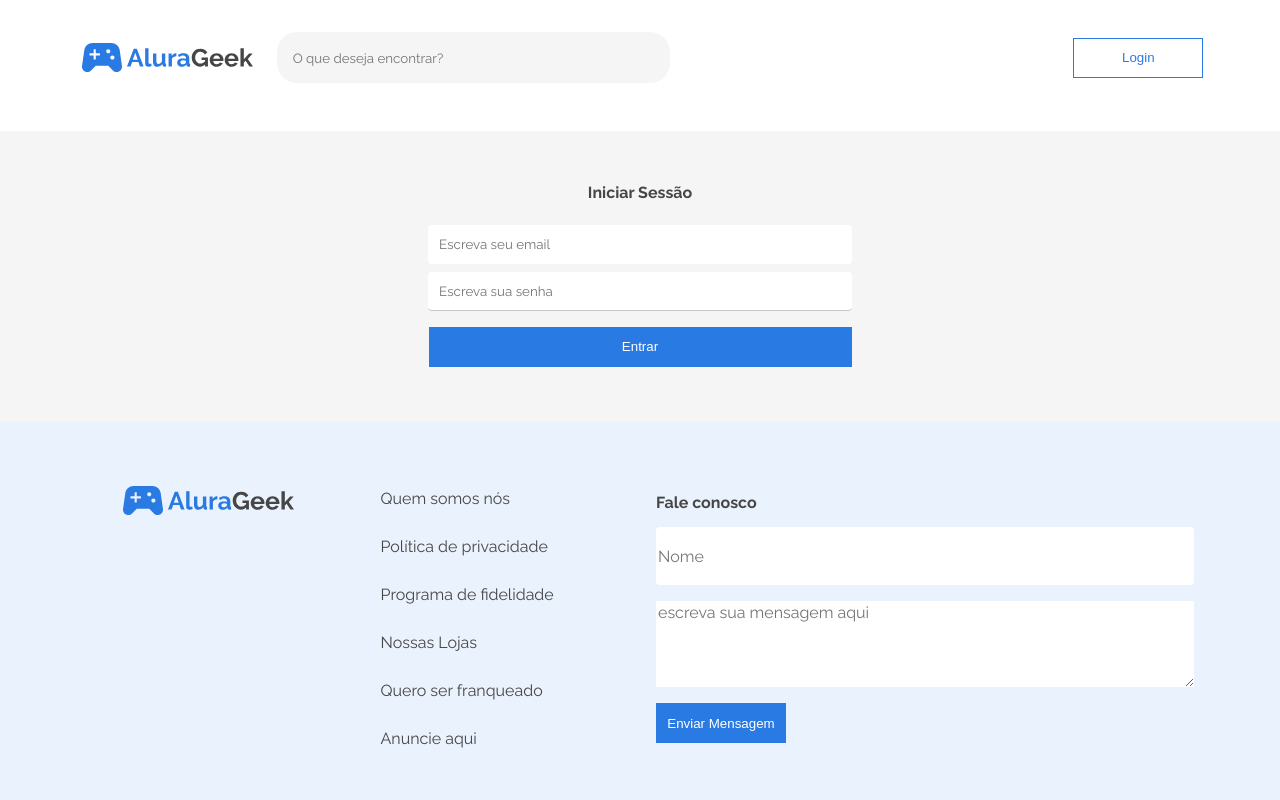
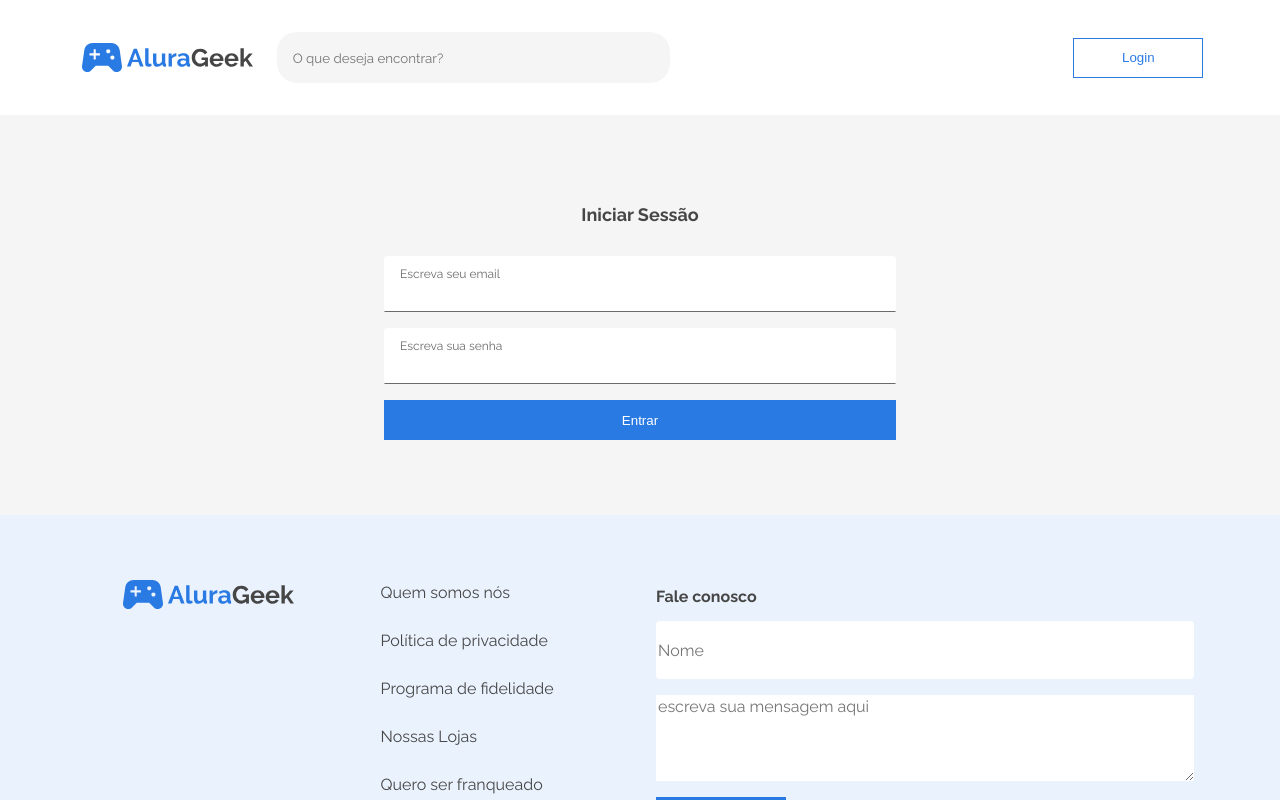
Before and after one commit to guswebhead/AluraGeek, an Angular app: page /login in a window 1280 px wide. Shown: the top 800 px of the page. Built offline with nearby package versions, Linux system fonts and the light colour scheme.

Commit message:
:sparkles: feat: novos inputs tela de login

```diff
--- a/src/app/contents/login/login/login.component.css
+++ b/src/app/contents/login/login/login.component.css
@@ -1,66 +1,121 @@
 .container {
   background: var(--light-grey);
   height: 100%;
+  min-height: 400px;
+  display: flex;
+  justify-content: center;
+  align-items: center;
 }
 
-.form,
-.form__fields {
+.form {
   display: flex;
   flex-direction: column;
   align-items: center;
   justify-content: center;
-  width: 100%;
+  width: 80%;
   margin-top: 1rem;
 
 }
 
-.form__fields{
-  max-width: 275px;
-
-}
 
 .form {
   min-height: 290px;
 
 }
+.form button {
+  /* width: 100%; */
+}
 
 .form h2{
   color: var(--dark-grey);
+  margin-bottom: 1rem;
   /* font-size: 16px; */
 }
 
-.inputs,
-.inputs-password {
-  width: 95%;
-  margin: .5rem 0 0 0;
-  border-radius: 4px;
-  padding: 0.7rem;
-  border: none;
+.form_input {
+  width: 100%;
+  height: 100%;
+  box-sizing: border-box;
+  background: transparent;
+  caret-color: var(--accent-color);
+  border: 1px solid transparent;
+  border-bottom-color: var(--grey);
+  color: var(--dark-grey);
+  transition: border 500ms;
+  padding: 20px 16px 6px;
+  font-size: 1rem;
   font-family: 'Raleway', sans-serif;
-  color: var(--dark-grey);
 
 }
 
-.inputs:focus,
-.inputs-password:focus {
-  box-shadow: 0 0 3px 0 var(--blue);
-  border-color: var(--blue);
-  outline: none;
+.input-container {
+  background-color: var(--white);
+  position: relative;
+  border-radius: 4px;
+  height: 56px;
+  transition: all 500ms;
+  margin-bottom: 1rem;
+  width: 100%;
 }
 
-.inputs-password {
-  border-bottom: 1px solid #c8c8c8;
+
+label {
+  display: block;
+  position: absolute;
+  top: 50%;
+  transform: translateY(-50%);
+  left: 16px;
+  color: var(--grey);
+  transform-origin: left top;
+  user-select: none;
+  transition: transform 150ms cubic-bezier(0.4, 0, 0.2, 1), color 150ms cubic-bezier(0.4, 0, 0.2, 1), top 500ms;
 }
 
-.form__fields button {
-  margin-top: 1rem;
+
+input:focus,
+textarea:focus {
+  outline: none;
+  border-bottom-width: 2px;
+  border-bottom-color: var(--thin-grey);
+}
+
+input:focus+label,
+textarea:focus+label {
+  color: var(--thin-grey);
+}
+
+input:focus+label,
+input.is-valid+label,
+textarea:focus+label,
+textarea.is-valid+label {
+  transform: translateY(-100%) scale(0.75);
+}
+
+@media screen and (min-width: 768px) {
+  .form{
+    width: 50%;
+  }
+
 }
 
 @media screen and (min-width: 1024px) {
-  .form__fields{
-    max-width: 423px;
+  .form{
+    width: 40%;
   }
-  .form__fields button {
+  .form button {
     width: 100%;
   }
+  .form h2{
+    font-size: 18px;
+    margin-bottom: 2rem;
+  }
 }
+
+@media screen and (min-width: 1440px) {
+  .container{
+    min-height: 550px;
+  }
+  .form{
+    width: 20%;
+  }
+}
--- a/src/app/contents/login/login/login.component.html
+++ b/src/app/contents/login/login/login.component.html
@@ -2,10 +2,17 @@
 
   <form class="form">
     <h2>Iniciar Sessão</h2>
-    <section class="form__fields">
-        <input class="inputs" type="text" placeholder="Escreva seu email">
-        <input class="inputs-password" type="password" placeholder="Escreva sua senha">
-        <button class="btn-primary" type="submit" (click)="loginSubmit()">Entrar</button>
-    </section>
+    <div class="input-container">
+      <input class="form_input" type="email" id="name" required />
+      <label for="name">Escreva seu email</label>
+    </div>
+
+    <div class="input-container">
+      <input class="form_input" type="password" id="password" required />
+      <label for="password">Escreva sua senha</label>
+    </div>
+
+    <button class="btn-primary" type="submit" (click)="loginSubmit()">Entrar</button>
   </form>
+
 </main>
--- a/src/app/contents/login/login/login.component.ts
+++ b/src/app/contents/login/login/login.component.ts
@@ -13,10 +13,34 @@ export class LoginComponent implements OnInit {
   ) { }
 
   ngOnInit(): void {
+    this.adjustLabelsInput()
   }
 
-  loginSubmit(){
+  loginSubmit() {
     this.router.navigate(['allProduct'])
   }
 
+  // função para corrigir o label do css input estilo material que quebra no outfocus
+  adjustLabelsInput() {
+    const inputs = document.querySelectorAll("input");
+
+    inputs.forEach((input: any) => {
+      input.addEventListener("blur", (event: any) => {
+        if (event.target.value) {
+          input.classList.add("is-valid");
+        } else {
+          input.classList.remove("is-valid");
+        }
+      });
+      console.log(input)
+      if (input.value != null) {
+        console.log(true)
+        input.classList.add("is-valid");
+      } else {
+        console.log(false)
+        input.classList.remove("is-valid");
+
+      }
+    });
+  }
 }
```
